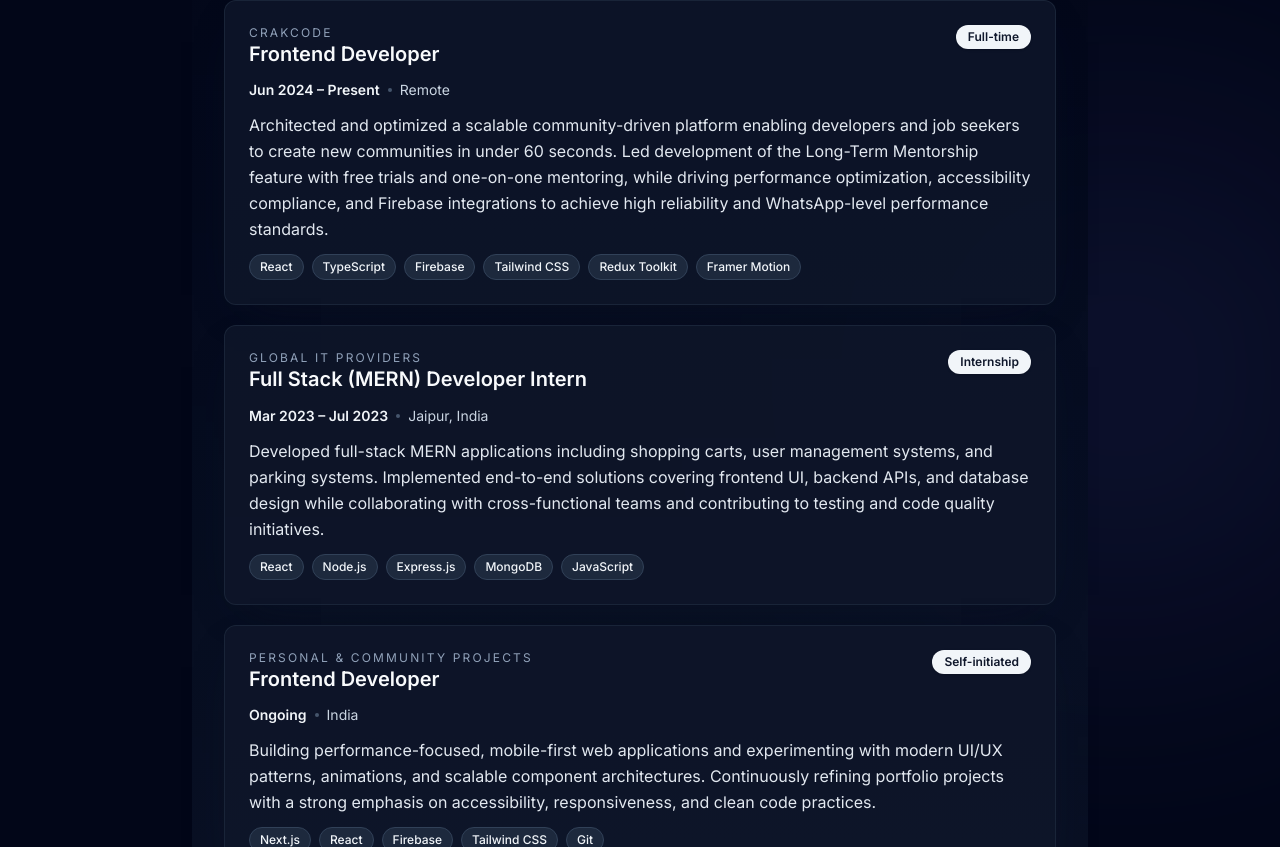
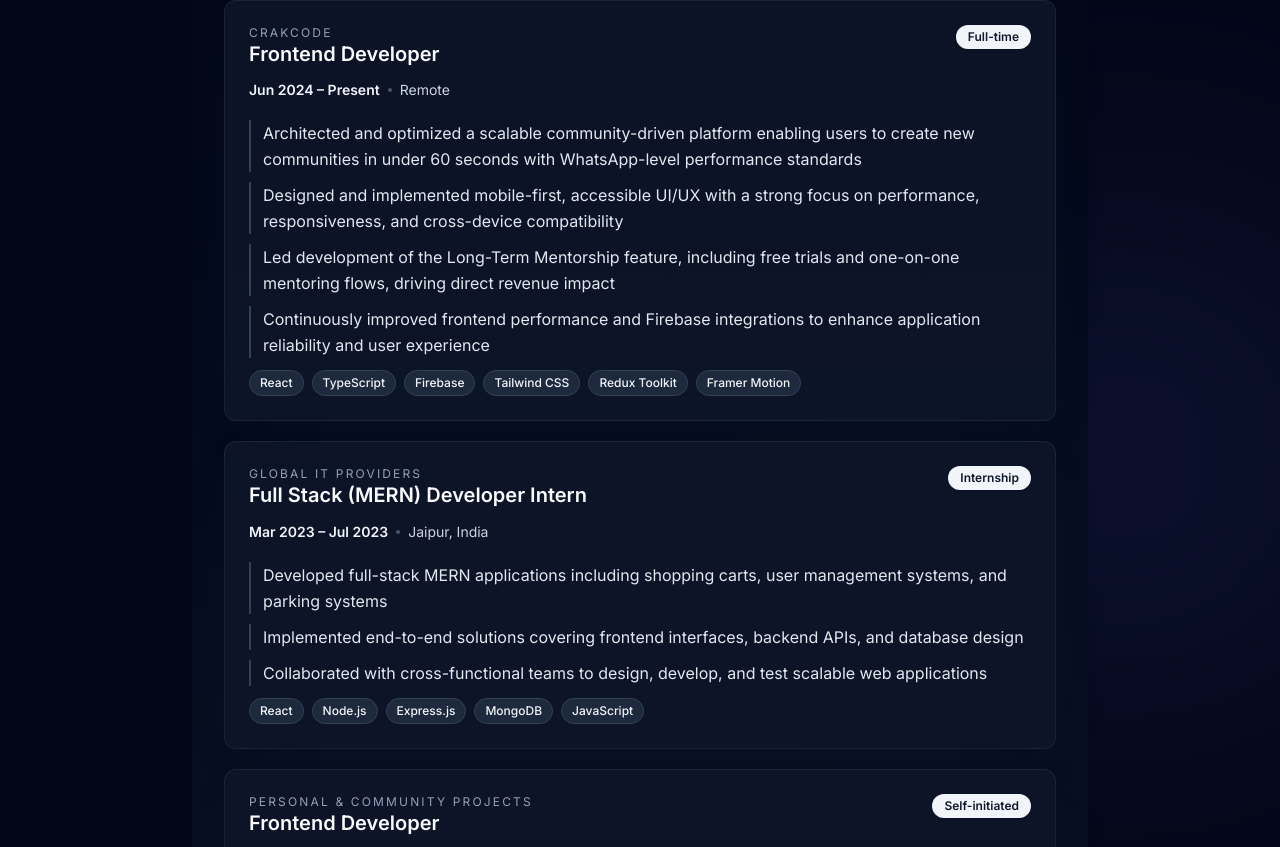
Before and after one commit to AkshatDaiya/akshatdaiya.github.io, a React (Vite) app: page / in a window 1280 px wide. Shown: the part 1013-1860 px from the top of the page. Built offline with nearby package versions, Linux system fonts and the light colour scheme.

Commit message:
Refactor experience descriptions into highlights and add MERN stack to tools list

```diff
--- a/src/sections/Experience/Experience.tsx
+++ b/src/sections/Experience/Experience.tsx
@@ -5,8 +5,12 @@
     type: "Full-time",
     period: "Jun 2024 – Present",
     location: "Remote",
-    description:
-      "Architected and optimized a scalable community-driven platform enabling developers and job seekers to create new communities in under 60 seconds. Led development of the Long-Term Mentorship feature with free trials and one-on-one mentoring, while driving performance optimization, accessibility compliance, and Firebase integrations to achieve high reliability and WhatsApp-level performance standards.",
+    highlights: [
+      "Architected and optimized a scalable community-driven platform enabling users to create new communities in under 60 seconds with WhatsApp-level performance standards",
+      "Designed and implemented mobile-first, accessible UI/UX with a strong focus on performance, responsiveness, and cross-device compatibility",
+      "Led development of the Long-Term Mentorship feature, including free trials and one-on-one mentoring flows, driving direct revenue impact",
+      "Continuously improved frontend performance and Firebase integrations to enhance application reliability and user experience",
+    ],
     tech: [
       "React",
       "TypeScript",
@@ -22,8 +26,11 @@
     type: "Internship",
     period: "Mar 2023 – Jul 2023",
     location: "Jaipur, India",
-    description:
-      "Developed full-stack MERN applications including shopping carts, user management systems, and parking systems. Implemented end-to-end solutions covering frontend UI, backend APIs, and database design while collaborating with cross-functional teams and contributing to testing and code quality initiatives.",
+    highlights: [
+      "Developed full-stack MERN applications including shopping carts, user management systems, and parking systems",
+      "Implemented end-to-end solutions covering frontend interfaces, backend APIs, and database design",
+      "Collaborated with cross-functional teams to design, develop, and test scalable web applications",
+    ],
     tech: ["React", "Node.js", "Express.js", "MongoDB", "JavaScript"],
   },
   {
@@ -32,8 +39,11 @@
     type: "Self-initiated",
     period: "Ongoing",
     location: "India",
-    description:
-      "Building performance-focused, mobile-first web applications and experimenting with modern UI/UX patterns, animations, and scalable component architectures. Continuously refining portfolio projects with a strong emphasis on accessibility, responsiveness, and clean code practices.",
+    highlights: [
+      "Building performance-focused, mobile-first web applications using modern React and Next.js patterns",
+      "Experimenting with animations, component architectures, and scalable design systems",
+      "Refining portfolio projects with a strong emphasis on accessibility, responsiveness, and clean code practices",
+    ],
     tech: ["Next.js", "React", "Firebase", "Tailwind CSS", "Git"],
   },
 ];
@@ -87,9 +97,16 @@
                   <span>{item.location}</span>
                 </div>
 
-                <p className="text-sm sm:text-base text-slate-600 leading-relaxed dark:text-slate-200">
-                  {item.description}
-                </p>
+                <ul className="mt-2 space-y-2.5">
+                  {item.highlights.map((point) => (
+                    <li
+                      key={point}
+                      className="border-l-2 border-slate-200 dark:border-slate-700 pl-3 text-sm sm:text-base text-slate-600 dark:text-slate-200 leading-relaxed transition-colors hover:border-slate-400 dark:hover:border-slate-500"
+                    >
+                      {point}
+                    </li>
+                  ))}
+                </ul>
 
                 <div className="flex flex-wrap gap-1.5 sm:gap-2">
                   {item.tech.map((tech) => (
--- a/src/sections/Expertise&Tools/Expertise&Tools.tsx
+++ b/src/sections/Expertise&Tools/Expertise&Tools.tsx
@@ -10,6 +10,7 @@
   "React.js, JavaScript (ES6+), TypeScript",
   "Redux Toolkit, Context API, React Router",
   "Tailwind CSS, Bootstrap, Framer Motion",
+  "MERN (MongoDB, Express, React, Node.js)",
   "Firebase (Auth, Firestore, Cloud Functions, Storage)",
   "Git, GitHub, Vercel, Netlify, Postman, Chrome DevTools",
 ];
```
